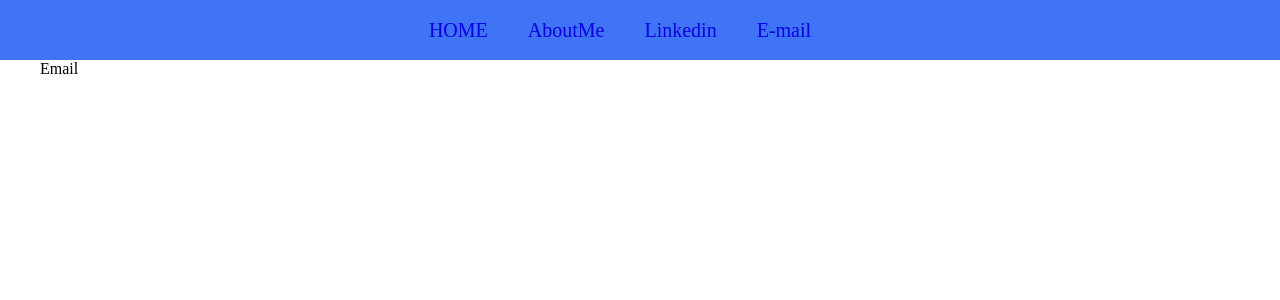
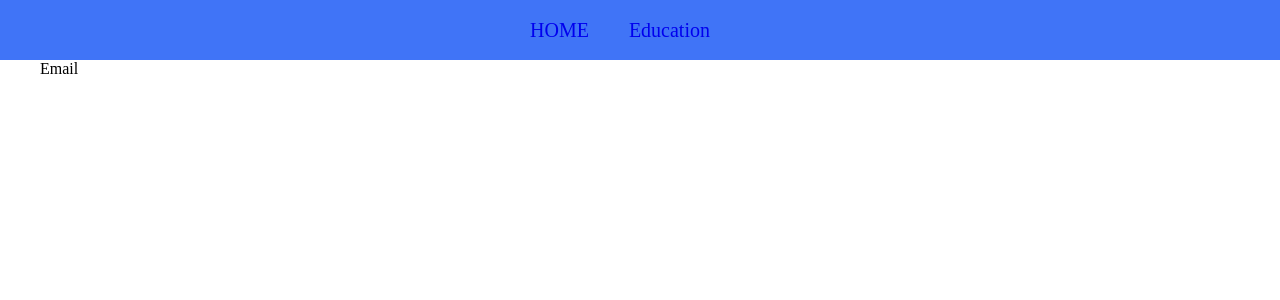
Before and after one commit to Aelianseh/AliBehrad-02, a React (Create React App) app: page /email in a window 1280 px wide. Shown: the top 300 px of the page. Built offline with nearby package versions, Linux system fonts and the light colour scheme.

Commit message:
change header menu

```diff
--- a/src/App.jsx
+++ b/src/App.jsx
@@ -8,7 +8,7 @@ function App() {
     <div>
       <Routes>
         <Route path="/" element={<Home />} />
-        <Route path="/aboutme" element={<Aboutme />} />
+        <Route path="/Education" element={<Aboutme />} />
         <Route path="/email" element={<Emails />} />
         <Route path="/linkedin" element={<Linkedin />} />
 
--- a/src/Components/Education/Educ.jsx
+++ b/src/Components/Cours/Cours.jsx
@@ -1,6 +1,6 @@
 import Axx from "../Axx/Axx";
-import style from "./Educ.module.css"
-function Educ() {
+import style from "./Cours.module.css"
+function Cours () {
     return (
         <div className={style.backcolor}>
             <div className="container">
@@ -35,4 +35,4 @@ function Educ() {
     )
 }
 
-export default Educ;
+export default Cours;
--- a/src/Components/Header/Header.jsx
+++ b/src/Components/Header/Header.jsx
@@ -12,7 +12,6 @@ function Header() {
     // console.log(menuOpen);
 
     return (
-
         <div>
             <div className={style.header}>
                 <div className="container">
@@ -20,11 +19,9 @@ function Header() {
                         {menuOpen ? <FaTimesCircle /> :
                             <TiThMenuOutline />
                         }
-
                         <div>
                             {/* {`${console.log(menuOpen)}`} */}
                         </div>
-
                     </div>
                     <div className={style.navmenuwrap}>
                         <ul className={`${style.navmenu}  ${menuOpen ? style.humbopen : ""}`}>
@@ -33,14 +30,7 @@ function Header() {
                                 </Link>
                             </li>
                             <li>
-                                <Link to="/aboutme">AboutMe
-                                </Link>
-                            </li>
-                            <li>
-                                <Link to="/linkedin">Linkedin</Link>
-                            </li>
-                            <li>
-                                <Link to="/email">E-mail
+                                <Link to="/Education">Education
                                 </Link>
                             </li>
                         </ul>
@@ -48,7 +38,6 @@ function Header() {
                 </div>
             </div>
         </div>
-
     )
 }
 export default Header;
--- a/src/Pages/Aboutme/Aboutme.jsx
+++ b/src/Pages/Aboutme/Aboutme.jsx
@@ -1,4 +1,4 @@
-import Educ from "../../Components/Education/Educ"
+import Cours from "../../Components/Cours/Cours"
 import Header from "../../Components/Header/Header"
 import imgx from "./../../Assets/IMGs/AliBehrad.jpg"
 import stylez from "./Aboutme.module.css"
@@ -6,7 +6,7 @@ function Aboutme() {
     return (
         <div>
             <Header />
-            <Educ />
+            <Cours/>
         </div>
     )
 }
```
Also changed, not shown: src/Components/Cours/Cours.module.css (renamed from src/Components/Education/Educ.module.css).
